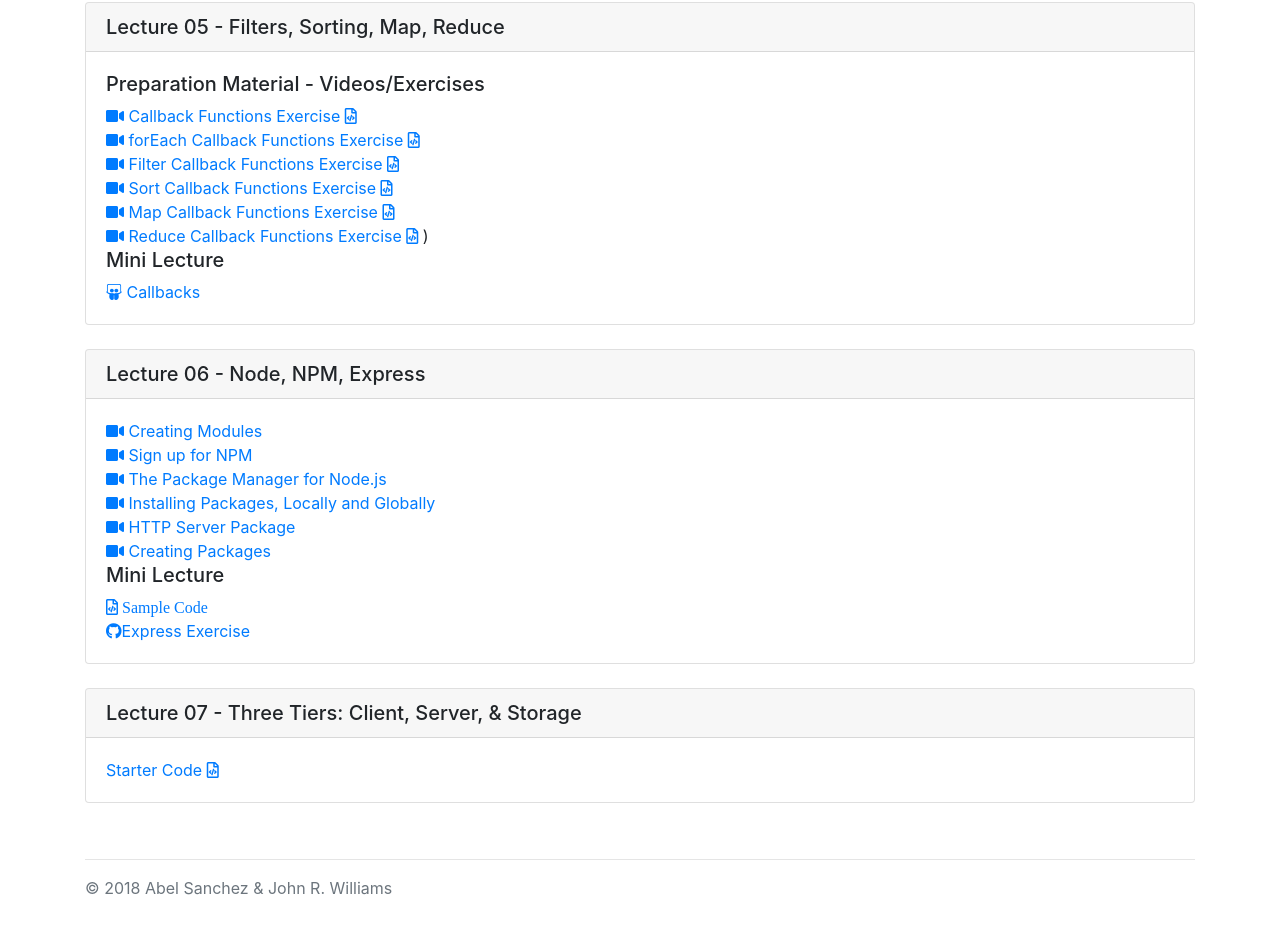
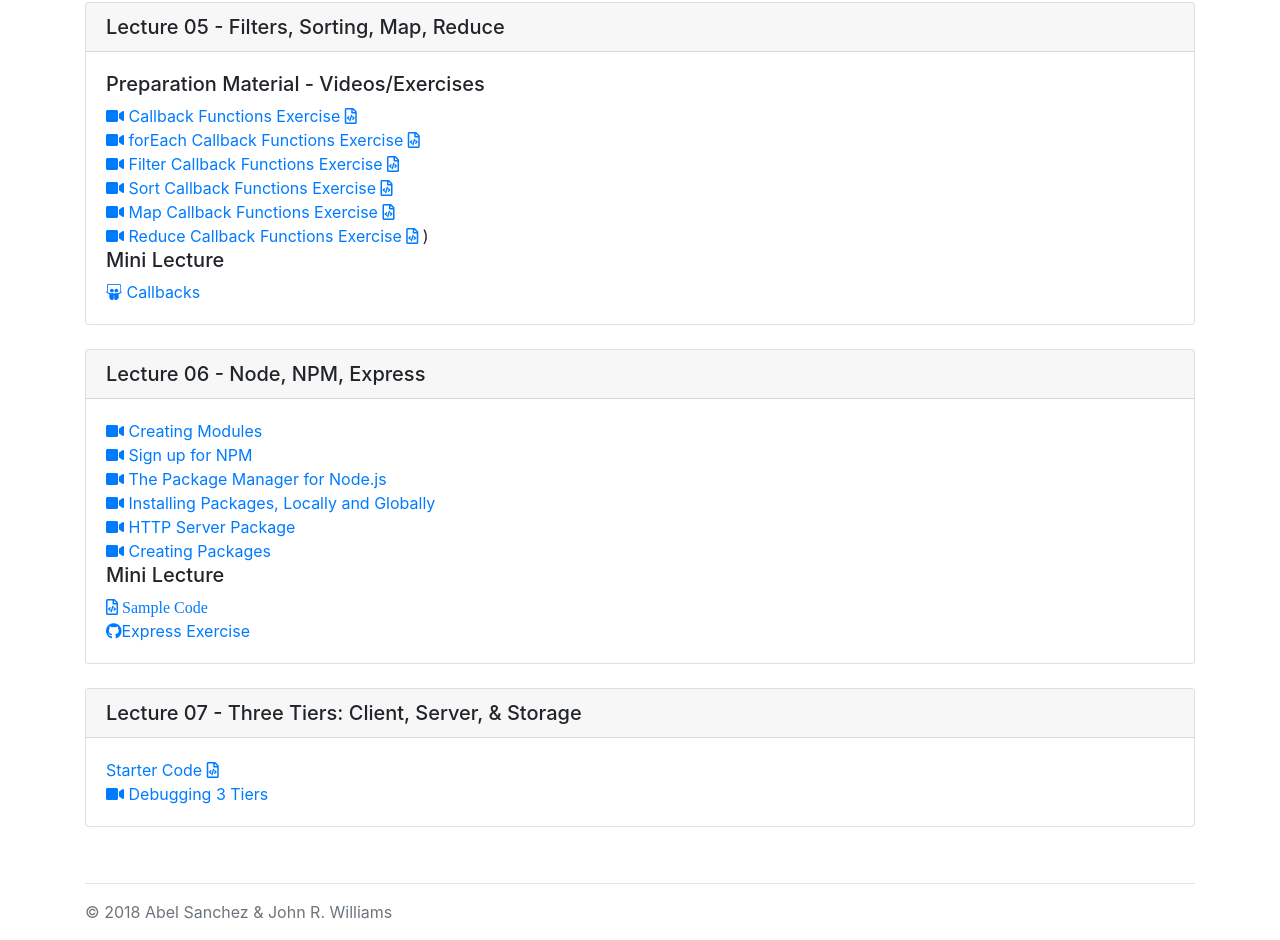
Before and after one commit to jonescev/mit-act-12, a plain HTML site: page index.html in a window 1280 px wide. Shown: the part 3125-4065 px from the top of the page. Before the commit the page ends 4041 px from the top, so only its background shows below. Drawn offline with nearby package versions, Linux system fonts and the light colour scheme.

Commit message:
debug 3 tiers

```diff
--- a/index.html
+++ b/index.html
@@ -416,9 +416,7 @@
                     <i class="far fa-file-code"> Sample Code </i> </a>      <br>
                 <a href="https://github.com/johntango/NodeExpress">
                 <i class="fab fa-github"></i>Express Exercise </a>
-
-
-            </a><br>
+            <br>
             </div>
           </div>
 
@@ -433,8 +431,9 @@
                     <i class="far fa-file-code"></i>
             </a>
             <br>
-
-
+              <a href="https://youtu.be/Q_c8gtc_kTY">
+                  <i class="fas fa-video"></i> Debugging 3 Tiers
+              </a>
           </div>
     </div>
 
```
